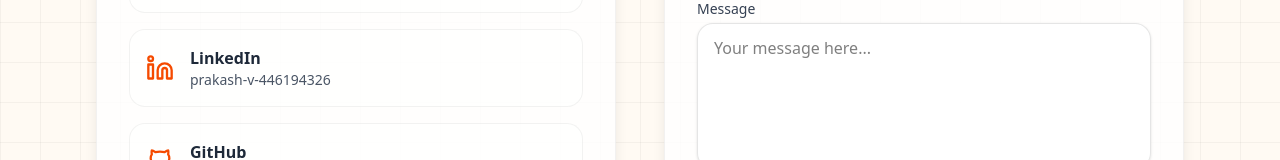
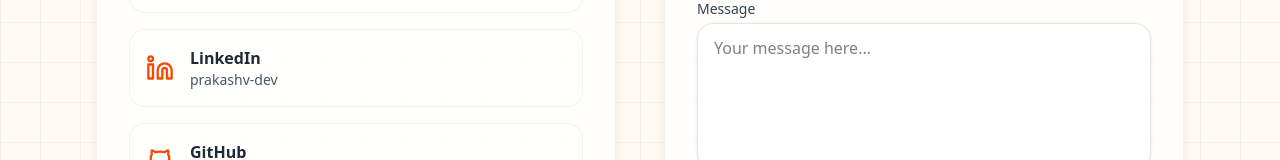
Before and after one commit to prakashseervi61/portfolio, a React (Vite) app: page / in a window 1280 px wide. Shown: the part 4815-4975 px from the top of the page. Built offline with nearby package versions, Linux system fonts and the light colour scheme.

Commit message:
fix: update LinkedIn profile URL to prakashv-dev

```diff
--- a/src/components/Contact.jsx
+++ b/src/components/Contact.jsx
@@ -126,11 +126,11 @@
             </p>
             <div className="space-y-4">
               <ContactMethod icon={Mail} title="Email" value="prakashseervi1503@gmail.com" href="mailto:prakashseervi1503@gmail.com" />
-              <ContactMethod icon={Linkedin} title="LinkedIn" value="prakash-v-446194326" href="https://www.linkedin.com/in/prakash-v-446194326/" />
+              <ContactMethod icon={Linkedin} title="LinkedIn" value="prakashv-dev" href="https://www.linkedin.com/in/prakashv-dev" />
               <ContactMethod icon={Github} title="GitHub" value="prakashseervi61" href="https://github.com/prakashseervi61" />
             </div>
             <div className="mt-auto pt-8 flex justify-center gap-4">
-               <SocialIcon icon={Linkedin} href="https://www.linkedin.com/in/prakash-v-446194326/" label="LinkedIn" />
+               <SocialIcon icon={Linkedin} href="https://www.linkedin.com/in/prakashv-dev" label="LinkedIn" />
                <SocialIcon icon={Github} href="https://github.com/prakashseervi61" label="GitHub" />
             </div>
           </motion.div>
--- a/src/components/Hero.jsx
+++ b/src/components/Hero.jsx
@@ -9,7 +9,7 @@
   const isMobile = useMediaQuery('(max-width: 1024px)');
 
   const socialLinks = [
-    { icon: Linkedin, href: 'https://www.linkedin.com/in/prakash-v-446194326/' },
+    { icon: Linkedin, href: 'https://www.linkedin.com/in/prakashv-dev' },
     { icon: Github, href: 'https://github.com/prakashseervi61' },
     { icon: Code, href: 'https://leetcode.com/u/r5rxBOU1qw/' },
     { icon: Mail, href: 'mailto:prakashseervi1503@gmail.com' },
```
